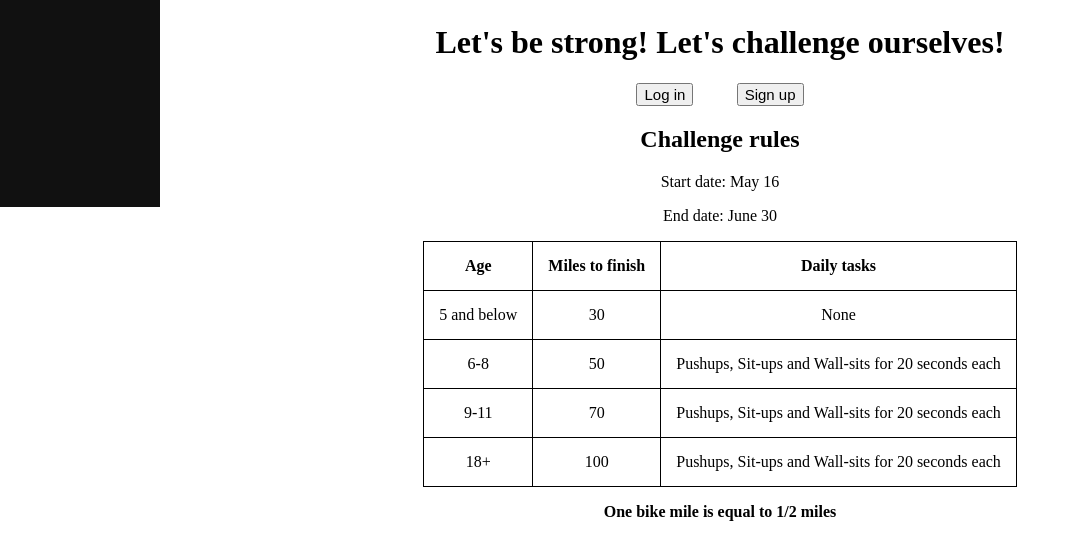
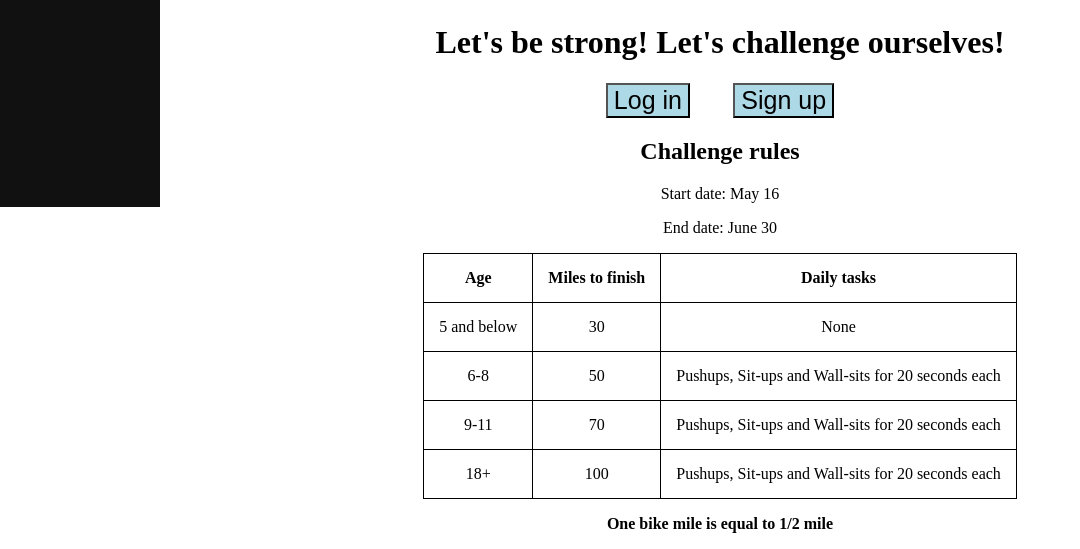
Before and after one commit to cezcub/activity-tracker, a Django app: page / in a window 1280 px wide. Shown: the part 613-1162 px from the top of the page, without its empty margins (0-1080 px from the left). Before the commit the page ends 1134 px from the top, so only its background shows below. Run offline with Django 3.2, Linux system fonts and the light colour scheme.

Commit message:
Fixed editor bug

```diff
--- a/pages/templates/base.html
+++ b/pages/templates/base.html
@@ -52,7 +52,7 @@ button{
 <div class="sidenav">
   <a href = '/'>Home</a>
   <a href="/home/">Profile</a>
-  <a href="/progress/">Everyone's progress</a>
+  <a href="/progress/">Progress</a>
 </div>
 <div class='main'>
 {% block content %}
--- a/pages/templates/index.html
+++ b/pages/templates/index.html
@@ -6,7 +6,7 @@
 <img src="https://www.verywellfit.com/thmb/WEMOE5Z79lFIOOwPfgHljmF1aao=/768x0/filters:no_upscale():max_bytes(150000):strip_icc():format(webp)/Verywell-42-3498282-Pushup01-1596-5994a0f8519de20010b3bdd3.gif" style="margin-left:auto;margin-right:auto;height:300px">
 <h1 class = "center">Let's be strong! Let's challenge ourselves!</h1>
 <div class="center">
-	<a href = '/home/'><button type = "button" style="position:relative;right:2%;">Log in</button></a><a href = '/create_user/'><button type = "button", style="position:relative;left:2%;">Sign up</button></a>
+	<a href = '/home/'><button type = "button" style="position:relative;right:2%;background-color:lightblue;font-size:25px;">Log in</button></a><a href = '/create_user/'><button type = "button", style="position:relative;left:2%;background-color:lightblue;font-size:25px;">Sign up</button></a>
 </div>
 <h2 class="center">Challenge rules</h2>
 	<p class="center">Start date: May 16</p>
@@ -39,5 +39,5 @@
 		</tr>
 	</table>
 	</p>
-	<p class="center"><strong>One bike mile is equal to 1/2 miles</strong></p>
+	<p class="center"><strong>One bike mile is equal to 1/2 mile</strong></p>
 {% endblock %}
--- a/users/templates/activity.html
+++ b/users/templates/activity.html
@@ -5,7 +5,7 @@
 
 <form method = 'POST'> {% csrf_token %}
 	{{ form.as_p }}
-	<input type = 'submit' value="Save"/> <a href = '/home/'><button type = "button">Cancel</button></a>
+	<input type = 'submit' value="Save" style="font-size: 15px;" /> <a href = '/home/'><button type = "button">Cancel</button></a>
 
 </form>
 {% endblock %}
--- a/users/views.py
+++ b/users/views.py
@@ -37,9 +37,9 @@ def create_participant(request):
 def edit_activity(request, pk):
 	activity = Activity.objects.get(id=pk)
 	if activity.activity_type == 'Biking':
-		my_form = EditActivity(request.POST or None, initial={'activity_type': activity.activity_type, 'date': activity.date, 'miles': activity.miles*2})
+		my_form = EditActivity(request.POST or None, instance=activity, initial={'miles': activity.miles*2})
 	else:
-		my_form = EditActivity(request.POST or None, initial={'activity_type': activity.activity_type, 'date': activity.date, 'miles': activity.miles})
+		my_form = EditActivity(request.POST or None, instance=activity)
 	if my_form.is_valid():
 		my_form.save(activity.user)
 		return redirect('/home/')
```
